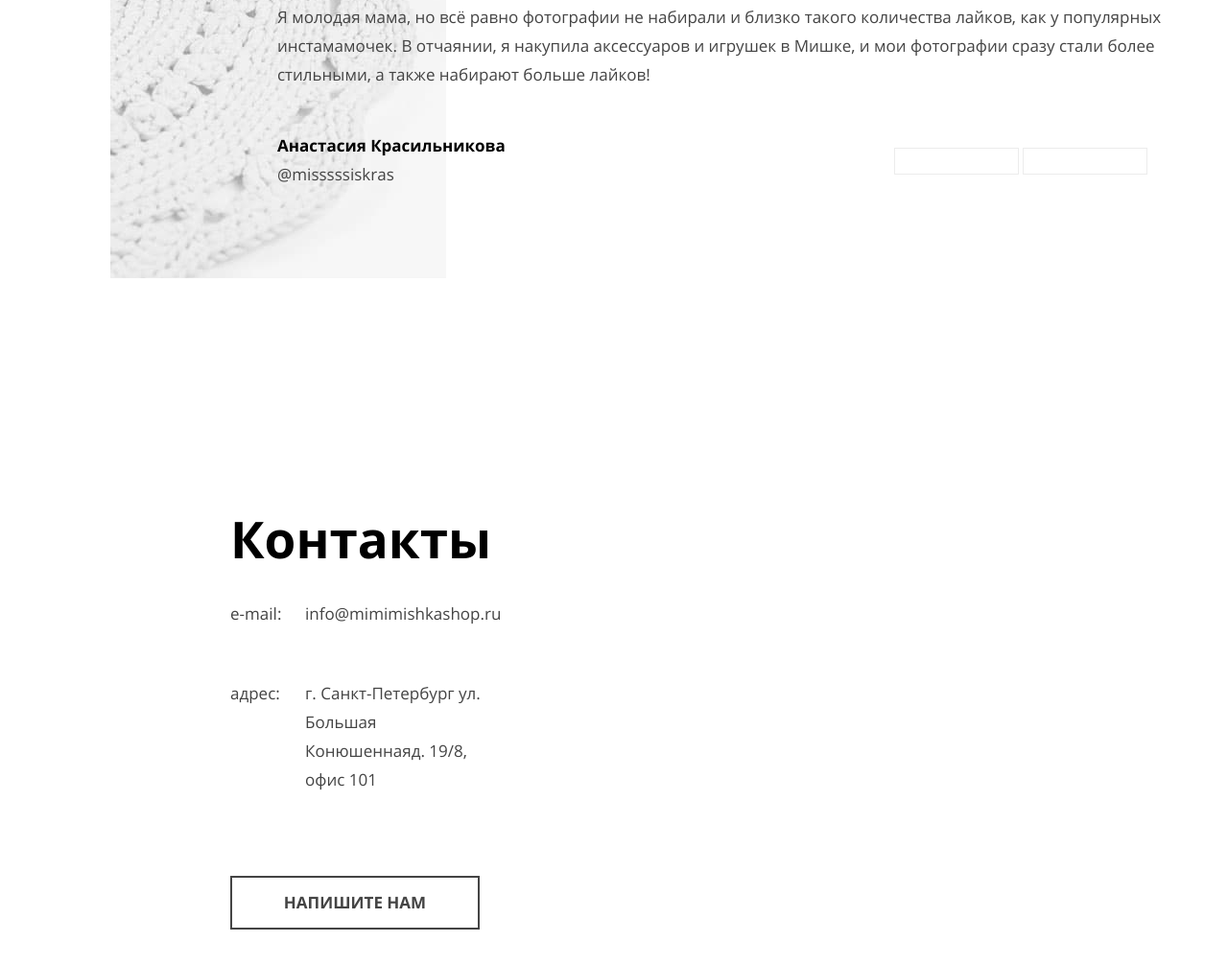
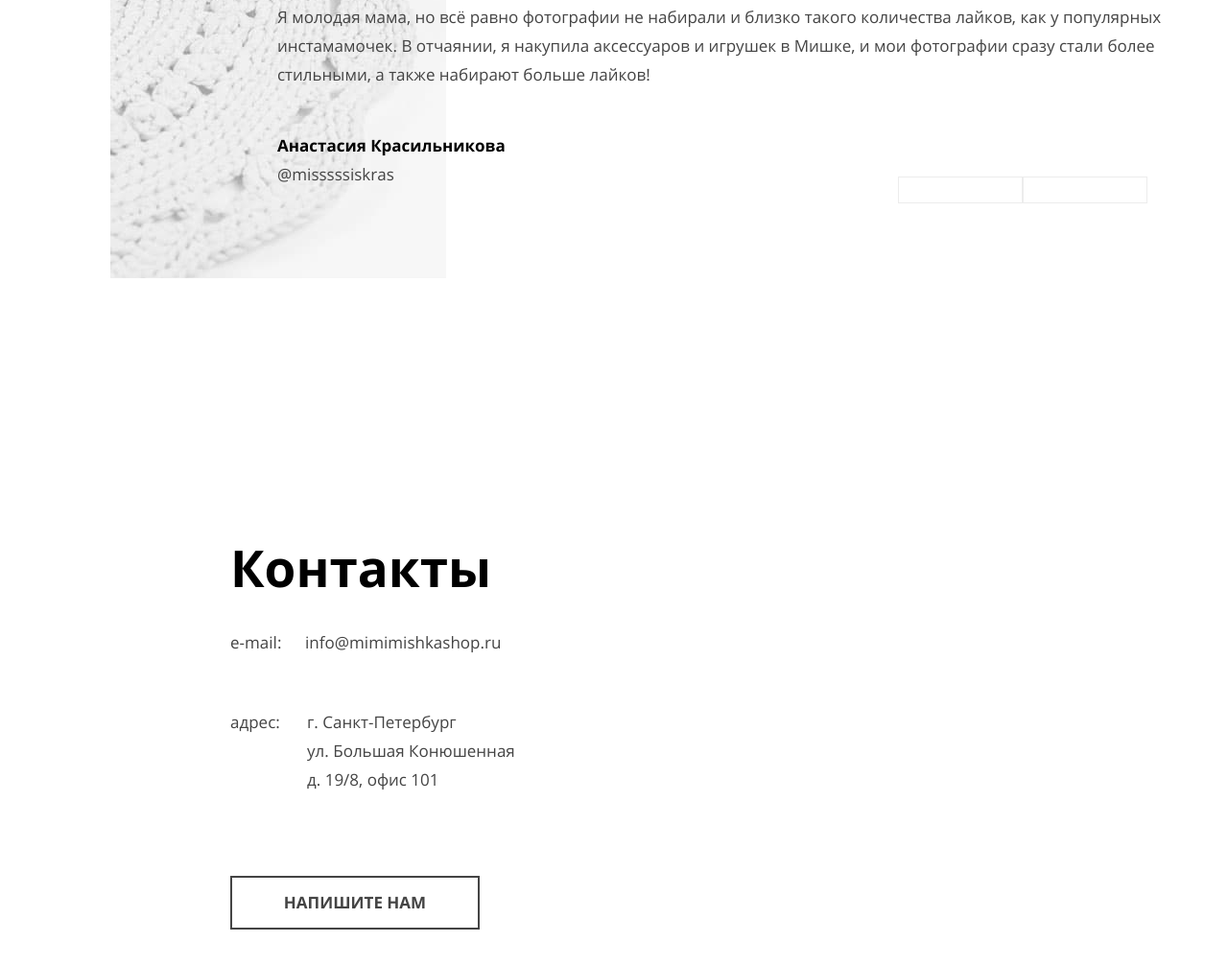
Before and after one commit to htmlacademy-adaptive/2093773-mishka-26, a website: page source/index.html in a window 1280 px wide. Shown: the part 2759-3766 px from the top of the page at 96% size. Drawn offline with nearby package versions, Linux system fonts and the light colour scheme; files that its build step writes are made by us from their sources.

Commit message:
Создает адаптивную сетку на главной. Продолжение

```diff
--- a/source/index.html
+++ b/source/index.html
@@ -200,7 +200,7 @@
           <div class="contacts__address-wrapper">
             <h3 class="contacts__address subtitle">адрес:</h3>
             <address class="contacts__address-shop">
-              г. Санкт-Петербург ул. Большая Конюшеннаяд. 19/8, офис 101
+              г. Санкт-Петербург <br> ул. Большая Конюшенная <br> д. 19/8, офис 101
             </address>
           </div>
         </div>
--- a/source/sass/blocks/contacts.scss
+++ b/source/sass/blocks/contacts.scss
@@ -11,14 +11,13 @@
   font-size: 14px;
   margin-bottom: 62px;
   display: flex;
-  flex-wrap: wrap;
+  flex-direction: column;
 }
 
 .contacts__mail-wrapper {
   margin-bottom: 53px;
   display: grid;
-  grid-template-columns: 76px 183px;
-  gap: 2px;
+  grid-template-columns: 78px 183px;
 }
 
 .contacts__mail-shop {
@@ -59,7 +58,19 @@
   }
 
   .contacts__text {
+    margin-bottom: 49px;
     font-size: 17px;
+    flex-direction: row;
+    flex-wrap: wrap;
+  }
+
+  .contacts__mail-wrapper {
+    grid-template-columns: 78px 230px;
+    margin-right: 25px;
+  }
+
+  .contacts__address-wrapper {
+    grid-template-columns: 78px 230px;
   }
 
   .contacts__map {
@@ -83,7 +94,7 @@
   }
 
   .contacts__text {
-    max-width: 350px;
+    margin-bottom: 0;
   }
 
   .contacts__map {
--- a/source/sass/blocks/reviews.scss
+++ b/source/sass/blocks/reviews.scss
@@ -8,7 +8,7 @@
 }
 
 .reviews__list {
-  margin: 0;
+  margin: 0 0 30px 0;
   padding: 0;
   list-style-type: none;
 }
@@ -42,9 +42,13 @@
   text-decoration: none;
 }
 
+.reviews__switch {
+  display: flex;
+}
+
 .reviews__switch-button {
   width: 130px;
-  padding: 13px 38px;
+  padding: 13px 42px 13px 38px;
   border: 1px solid $color-whisper;
   background-color: $color-default-white;
 }
```
